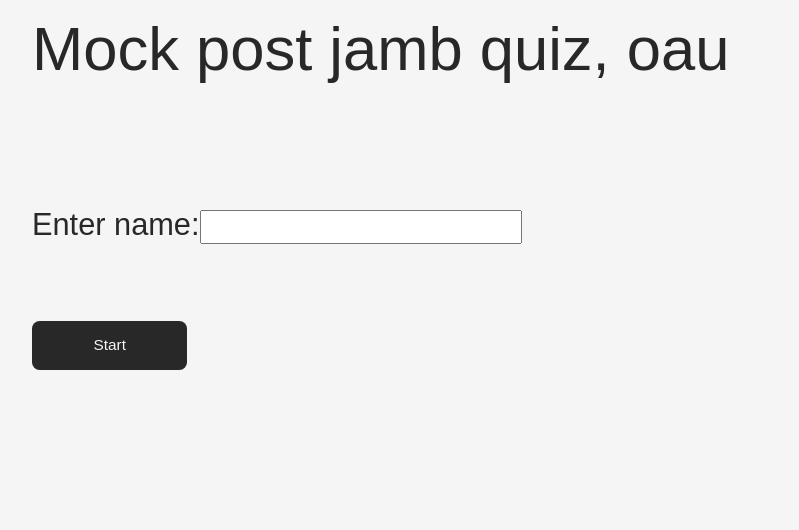
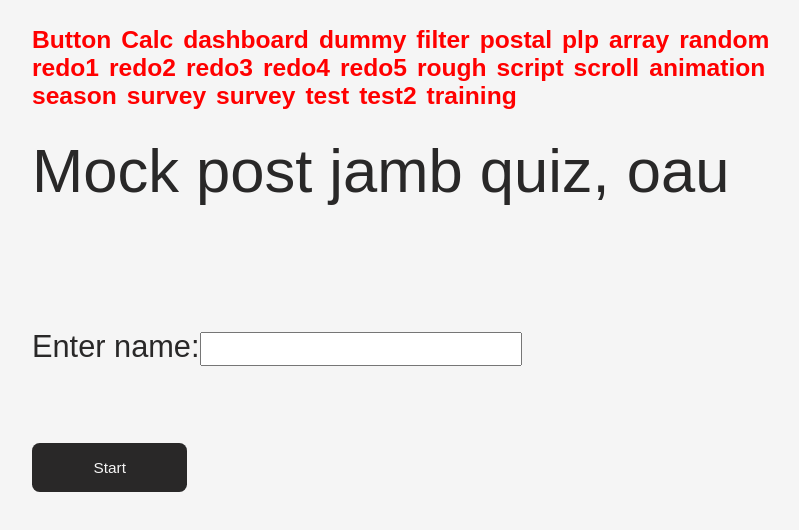
Before and after one commit to Olaoti/plusjs, a plain HTML site: page quiz.html in a window 1280 px wide. Shown: the whole page, without its empty margins (224-1023 px from the left). Drawn offline with Linux system fonts and the light colour scheme.

Commit message:
commit sha

```diff
--- a/quiz.html
+++ b/quiz.html
@@ -110,9 +110,45 @@
             .timeup{
                 font-size: 2em;
             }
+            .flex{
+                display: flex;
+                flex-wrap: wrap;
+            }
+            .flex>a{
+                margin-right: 10px;
+                text-decoration: none;
+                color: red;
+                font-weight: 600;
+            }
         </style>
     </head>
     <body>
+        <div class="flex">
+            <a href="button.html" target="_blank">Button</a>
+            <a href="calculator.html" target="_blank"> Calc</a>
+            <a href="dashboard.html" target="_blank">dashboard </a>
+            <a href="dummy.html" target="_blank"> dummy</a>
+            <a href="filter.html" target="_blank"> filter</a>
+            <a href="postal.html" target="_blank">postal </a>
+            <a href="projectLandingPage.html" target="_blank">plp </a>
+            <a href="array.html" target="_blank">array</a>
+            <a href="random.html" target="_blank"> random</a>
+            <a href="redo1.html" target="_blank"> redo1</a>
+            <a href="redo2.html" target="_blank"> redo2</a>
+            <a href="redo3.html" target="_blank"> redo3</a>
+            <a href="redo4.html" target="_blank"> redo4</a>
+            <a href="redo5.html" target="_blank"> redo5</a>
+            <a href="rough.html" target="_blank">rough </a>
+            <a href="script.html" target="_blank">script </a>
+            <a href="scrollandform.html" target="_blank"> scroll</a>
+            <a href="scrollanimation.html" target="_blank"> animation</a>
+            <a href="season.html" target="_blank">season </a>
+            <a href="survey.html" target="_blank">survey </a>
+            <a href="surveycode.html" target="_blank"> survey</a>
+            <a href="test.html" target="_blank"> test</a>
+            <a href="test2.html" target="_blank"> test2</a>
+            <a href="trainingsite.html" target="_blank">training </a>
+        </div>
         <div class="containerone">
             <div class="head">Mock post jamb quiz, oau</div>
             <div class="name">Enter name:<input type="text" id="text"> </div>
```
